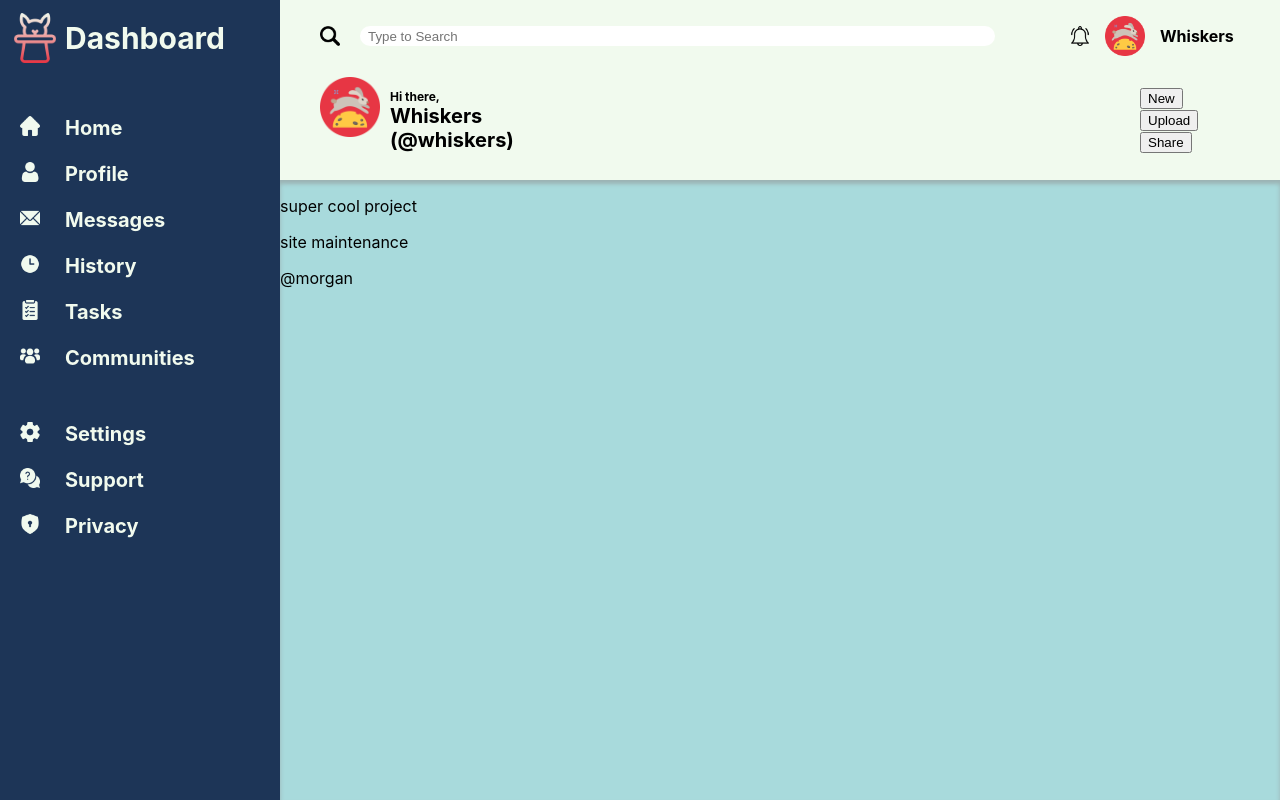
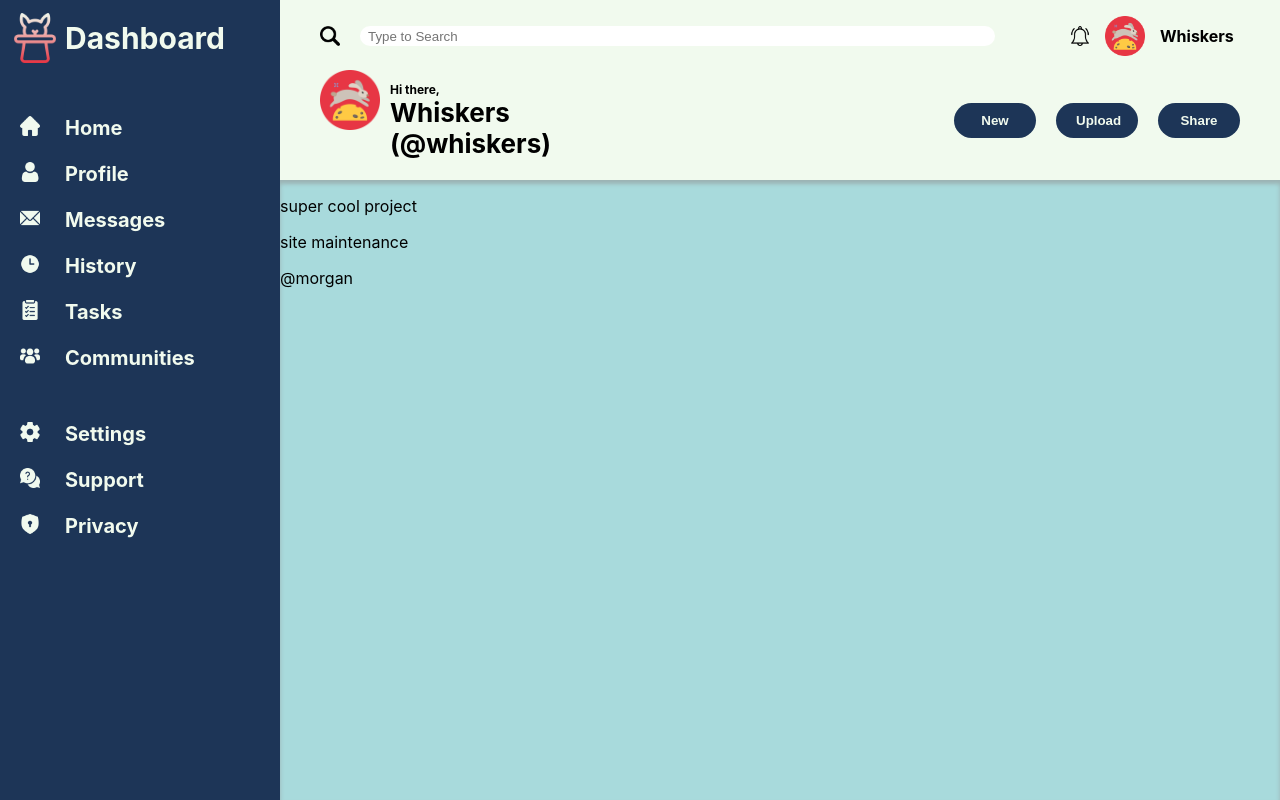
Before and after one commit to hazelhedmine/admin-dashboard, a plain HTML site: page index.html in a window 1280 px wide. Drawn offline with Linux system fonts and the light colour scheme.

Commit message:
Complete profile header with buttons

```diff
--- a/style.css
+++ b/style.css
@@ -87,7 +87,7 @@ li > .sidebar-icon {
   height: 20px;
 }
 
-.searchbar-header > input {
+.searchbar-header input {
   height: 20px;
   border: 0;
   border-radius: 25px;
@@ -97,10 +97,20 @@ li > .sidebar-icon {
   margin-left: -15px;
 }
 
+.searchbar-header input:hover {
+  background-color: whitesmoke;
+}
+
+.searchbar-header input:focus {
+  border: 1px solid #457b9d;
+  outline: none;
+  background-color: white;
+}
+
 .header .profile-header {
   grid-row: 2;
   display: grid;
-  grid-template-columns: 280px 1fr 100px;
+  grid-template-columns: 340px 1fr 300px;
   align-items: center;
   padding: 10px 40px;
 }
@@ -119,15 +129,32 @@ li > .sidebar-icon {
 }
 
 .profile-handle span {
-  font-size: 20px;
+  font-size: 26px;
+}
+
+.profile-header-icon {
+  height: 60px;
 }
 
 .profile-header-right {
   grid-column: 3;
+  display: flex;
+  gap: 20px;
+  justify-content: flex-end;
 }
 
-.profile-header-icon {
-  height: 60px;
+.profile-header-right button {
+  border-radius: 25px;
+  border: 0;
+  padding: 10px 20px;
+  width: 82px;
+  background-color: #1d3557;
+  color: #f1faee;
+  font-weight: bold;
+}
+
+.profile-header-right button:hover {
+  background-color: #457b9d;
 }
 
 .content {
```
